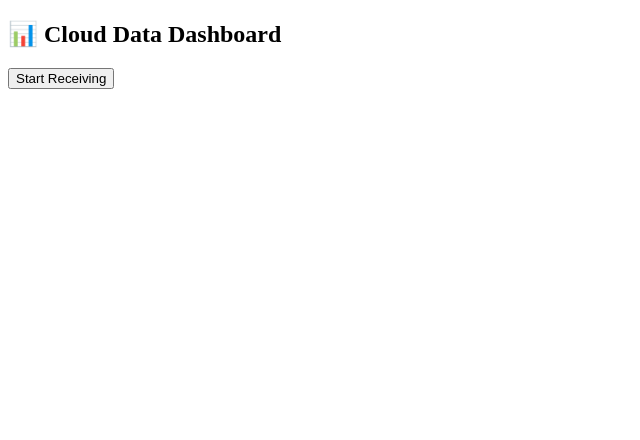
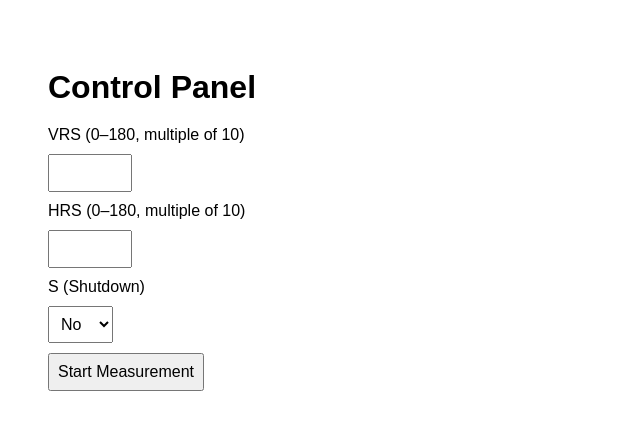
Before and after one commit to real-Ker/render, a FastAPI app: page / in a window 1280 px wide. Shown: the top 440 px of the page, without its empty margins (0-640 px from the left). Run offline with FastAPI, Linux system fonts and the light colour scheme.

Commit message:
Update index.html

```diff
--- a/templates/index.html
+++ b/templates/index.html
@@ -1,34 +1,96 @@
 <!DOCTYPE html>
-<html>
+<html lang="en">
 <head>
-    <title>Data Dashboard</title>
+    <meta charset="UTF-8">
+    <title>Control Panel</title>
+    <style>
+        body {
+            font-family: Arial;
+            padding: 40px;
+        }
+        h1 {
+            margin-bottom: 20px;
+        }
+        input, select, button {
+            display: block;
+            margin: 10px 0;
+            padding: 8px;
+            font-size: 16px;
+        }
+        button {
+            cursor: pointer;
+        }
+    </style>
 </head>
 <body>
 
-<h2>📊 Cloud Data Dashboard</h2>
+<h1>Control Panel</h1>
 
-<button onclick="start()">Start Receiving</button>
+<label>VRS (0–180, multiple of 10)</label>
+<input type="number" id="vrs" min="0" max="180" step="10">
 
-<pre id="output"></pre>
+<label>HRS (0–180, multiple of 10)</label>
+<input type="number" id="hrs" min="0" max="180" step="10">
+
+<label>S (Shutdown)</label>
+<select id="shutdown">
+    <option value="No">No</option>
+    <option value="Yes">Yes</option>
+</select>
+
+<button onclick="startMeasurement()">Start Measurement</button>
 
 <script>
-let running = false;
-
-function start() {
-    running = true;
-    fetchData();
+function validateInput(value) {
+    return value >= 0 && value <= 180 && value % 10 === 0;
 }
 
-async function fetchData() {
-    if (!running) return;
+function startMeasurement() {
+    let vrs = parseInt(document.getElementById("vrs").value);
+    let hrs = parseInt(document.getElementById("hrs").value);
+    let shutdown = document.getElementById("shutdown").value;
 
-    let res = await fetch('/data');
-    let data = await res.json();
+    // 校验
+    if (!validateInput(vrs) || !validateInput(hrs)) {
+        alert("VRS 和 HRS 必须是 0–180 且为10的倍数！");
+        return;
+    }
 
-    document.getElementById("output").innerText =
-        JSON.stringify(data, null, 2);
+    // 转换
+    let vrs_val = vrs / 10;
+    let hrs_val = hrs / 10;
+    let shutdown_val = shutdown === "Yes" ? 1 : 0;
 
-    setTimeout(fetchData, 2000);
+    // 生成 CSV 内容
+    let csvContent = "vrs,hrs,shutdown\n" +
+                     `${vrs_val},${hrs_val},${shutdown_val}`;
+
+    // 创建 Blob
+    let blob = new Blob([csvContent], { type: "text/csv" });
+
+    // （可选）本地下载
+    let link = document.createElement("a");
+    link.href = URL.createObjectURL(blob);
+    link.download = "command.csv";
+    link.click();
+
+    // 上传
+    let formData = new FormData();
+    formData.append("file", blob, "command.csv");
+
+    fetch("https://render-er7w.onrender.com/upload", {
+        method: "POST",
+        body: formData
+    })
+    .then(response => response.text())
+    .then(data => {
+        console.log("Uploaded:", data);
+        alert("Upload success!");
+    })
+    .catch(error => {
+        console.error("Error:", error);
+        alert("Upload failed!");
+    });
 }
 </script>
 
```
